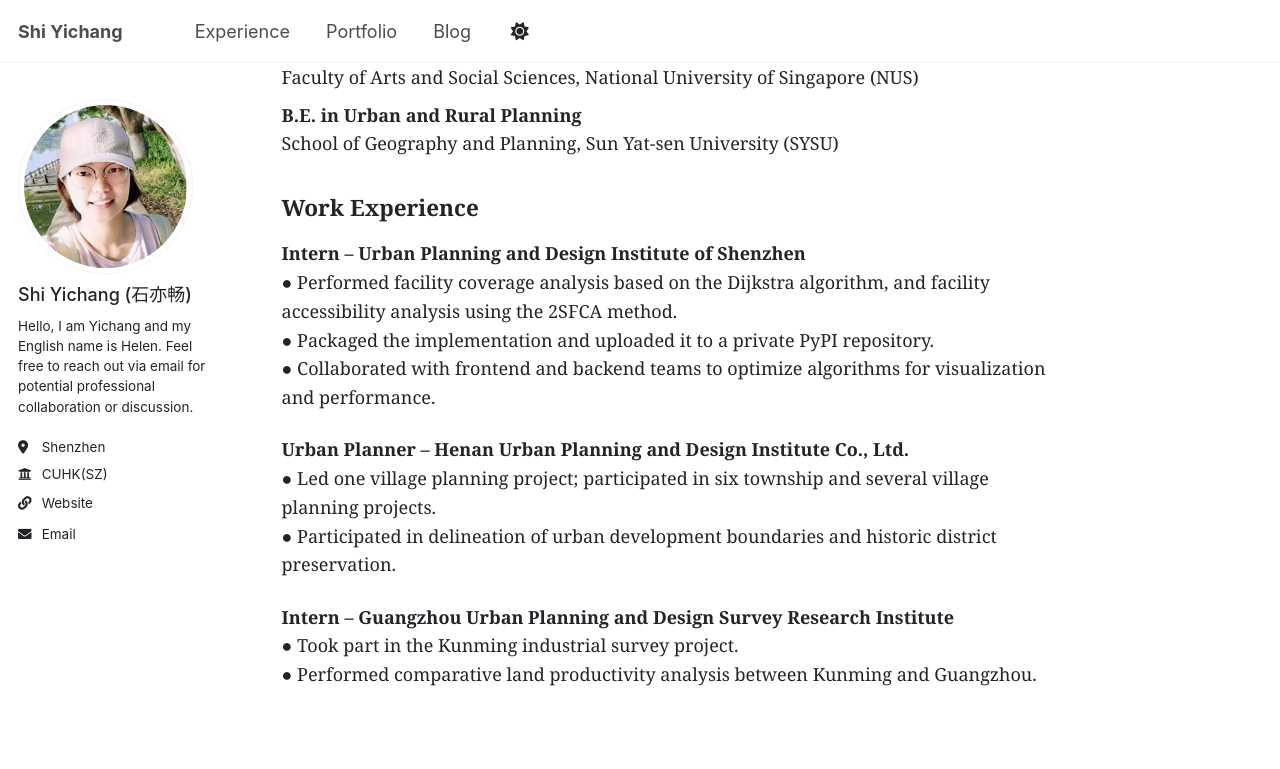
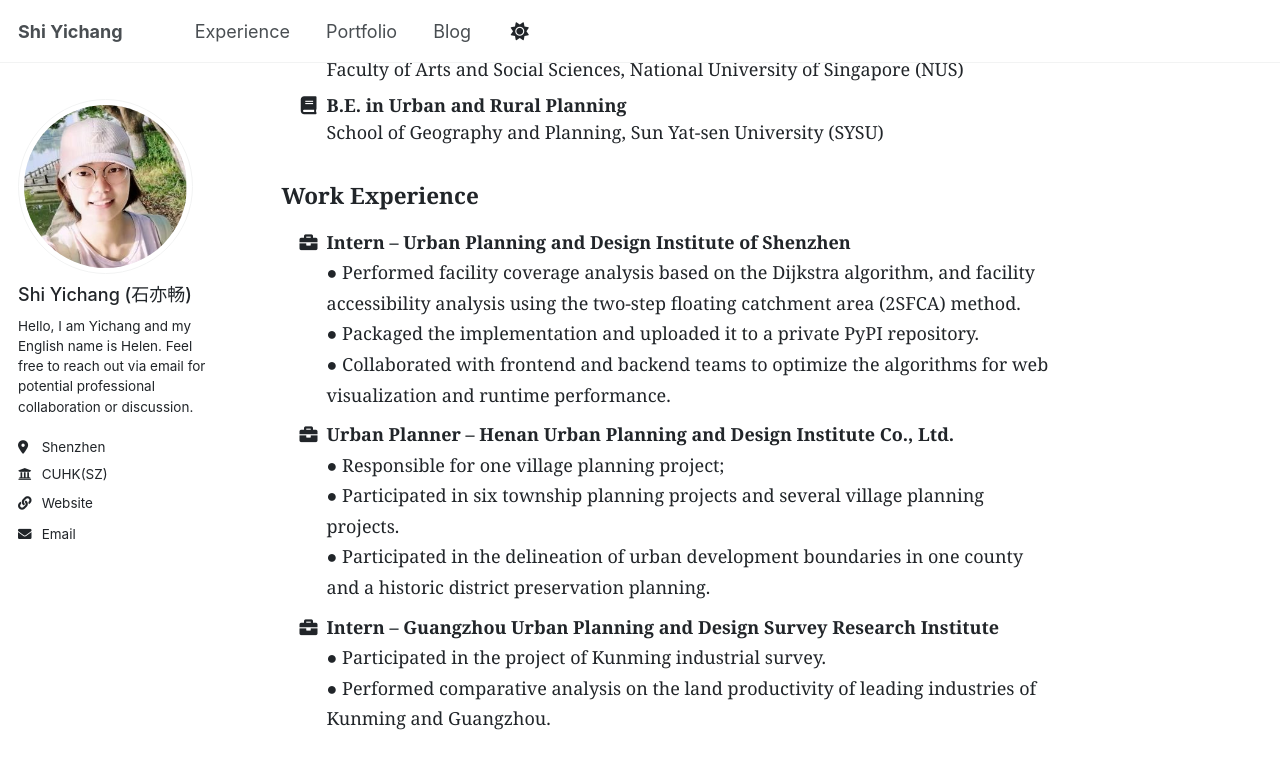
Before and after one commit to Helensyc/helensyc.github.io, a Jekyll site: the page built from _pages/experience.md, in a window 1280 px wide and 900 px high, scrolled down 296 px. Shown: the top 769 px of the window. Built offline with Jekyll 4.4.1, drawn with Linux system fonts in a browser that asks for light colours.

Commit message:
Update experience.md

```diff
--- a/_pages/experience.md
+++ b/_pages/experience.md
@@ -12,36 +12,50 @@ author_profile: true
   Past Education
 </h4>
 
-<ul style="list-style-type: none; padding-left: 0; font-family: Georgia, serif; line-height: 1.6;">
-  <li><strong>M.Sc. in Computational Social Science</strong><br />
-      School of Humanities and Social Science, The Chinese University of Hong Kong, Shenzhen (CUHKSZ)</li>
-  <li><strong>M.Sc. in Applied Geographic Information Systems</strong><br />
-      Faculty of Arts and Social Sciences, National University of Singapore (NUS)</li>
-  <li><strong>B.E. in Urban and Rural Planning</strong><br />
-      School of Geography and Planning, Sun Yat-sen University (SYSU)</li>
+<ul class="fa-ul" style="font-family: Georgia, serif;">
+  <li>
+    <i class="fa-li fa fa-book"></i>
+    <strong>M.Sc. in Computational Social Science</strong><br />
+    School of Humanities and Social Science, The Chinese University of Hong Kong, Shenzhen (CUHKSZ)
+  </li>
+  <li>
+    <i class="fa-li fa fa-book"></i>
+    <strong>M.Sc. in Applied Geographic Information Systems</strong><br />
+    Faculty of Arts and Social Sciences, National University of Singapore (NUS)
+  </li>
+  <li>
+    <i class="fa-li fa fa-book"></i>
+    <strong>B.E. in Urban and Rural Planning</strong><br />
+    School of Geography and Planning, Sun Yat-sen University (SYSU)
+  </li>
 </ul>
+
 
 <h4 style="font-size: 1.25rem; font-weight: 600; font-family: Georgia, serif; margin-top: 2rem; margin-bottom: 1rem;">
   Work Experience
 </h4>
 
-<div style="font-family: Georgia, serif; line-height: 1.6;">
-  <p>
+<ul class="fa-ul" style="font-family: Georgia, serif; line-height: 1.7; font-size: 1rem;">
+  <li>
+    <i class="fa-li fa fa-briefcase"></i>
     <strong>Intern – Urban Planning and Design Institute of Shenzhen</strong><br />
-    ● Performed facility coverage analysis based on the Dijkstra algorithm, and facility accessibility analysis using the 2SFCA method.<br />
+    ● Performed facility coverage analysis based on the Dijkstra algorithm, and facility accessibility analysis using the two-step floating catchment area (2SFCA) method.<br />
     ● Packaged the implementation and uploaded it to a private PyPI repository.<br />
-    ● Collaborated with frontend and backend teams to optimize algorithms for visualization and performance.
-  </p>
+    ● Collaborated with frontend and backend teams to optimize the algorithms for web visualization and runtime performance.
+  </li>
 
-  <p>
+  <li>
+    <i class="fa-li fa fa-briefcase"></i>
     <strong>Urban Planner – Henan Urban Planning and Design Institute Co., Ltd.</strong><br />
-    ● Led one village planning project; participated in six township and several village planning projects.<br />
-    ● Participated in delineation of urban development boundaries and historic district preservation.
-  </p>
+    ● Responsible for one village planning project;<br />
+    ● Participated in six township planning projects and several village planning projects.<br />
+    ● Participated in the delineation of urban development boundaries in one county and a historic district preservation planning.
+  </li>
 
-  <p>
+  <li>
+    <i class="fa-li fa fa-briefcase"></i>
     <strong>Intern – Guangzhou Urban Planning and Design Survey Research Institute</strong><br />
-    ● Took part in the Kunming industrial survey project.<br />
-    ● Performed comparative land productivity analysis between Kunming and Guangzhou.
-  </p>
-</div>
+    ● Participated in the project of Kunming industrial survey.<br />
+    ● Performed comparative analysis on the land productivity of leading industries of Kunming and Guangzhou.
+  </li>
+</ul>
```
